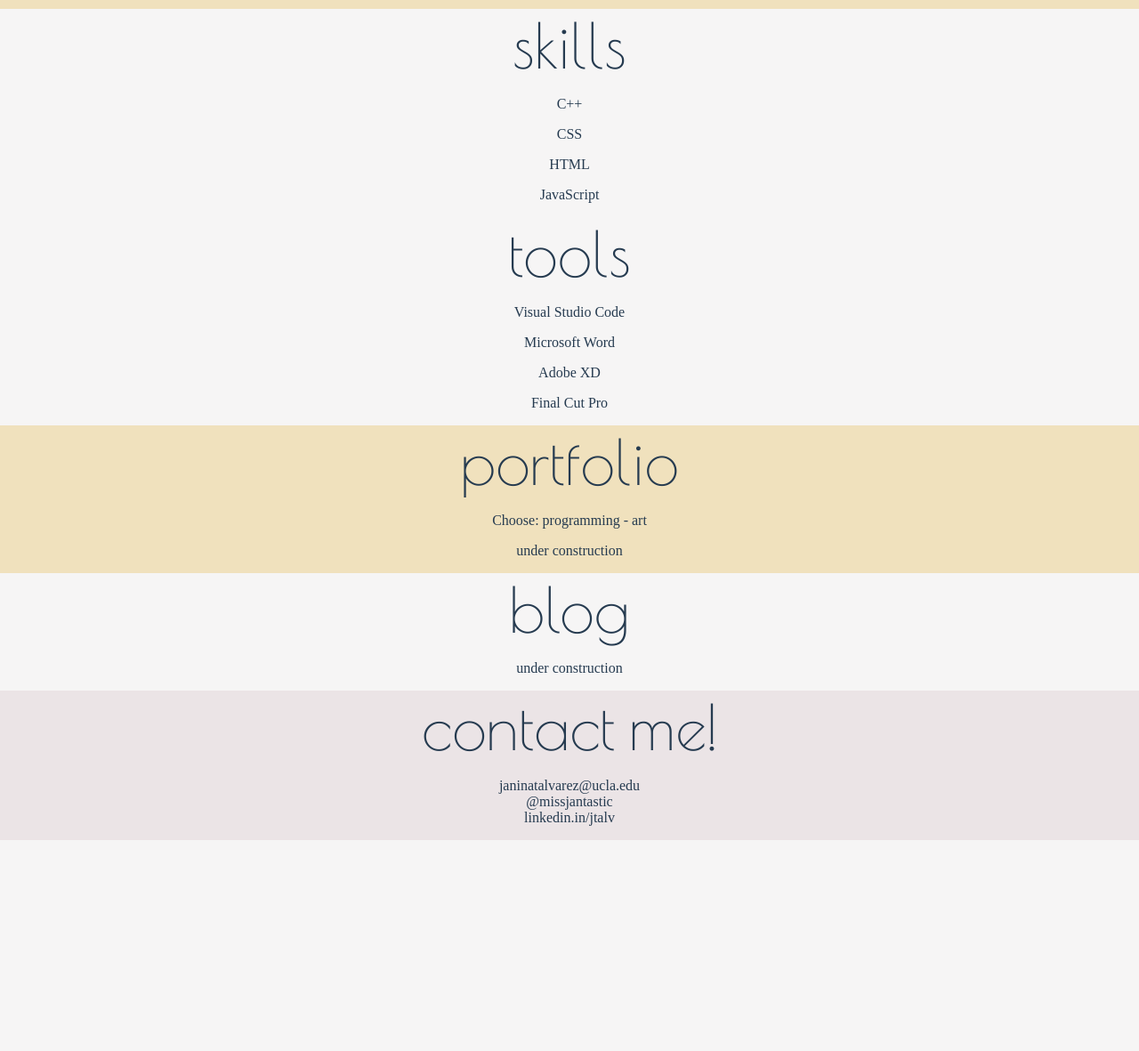
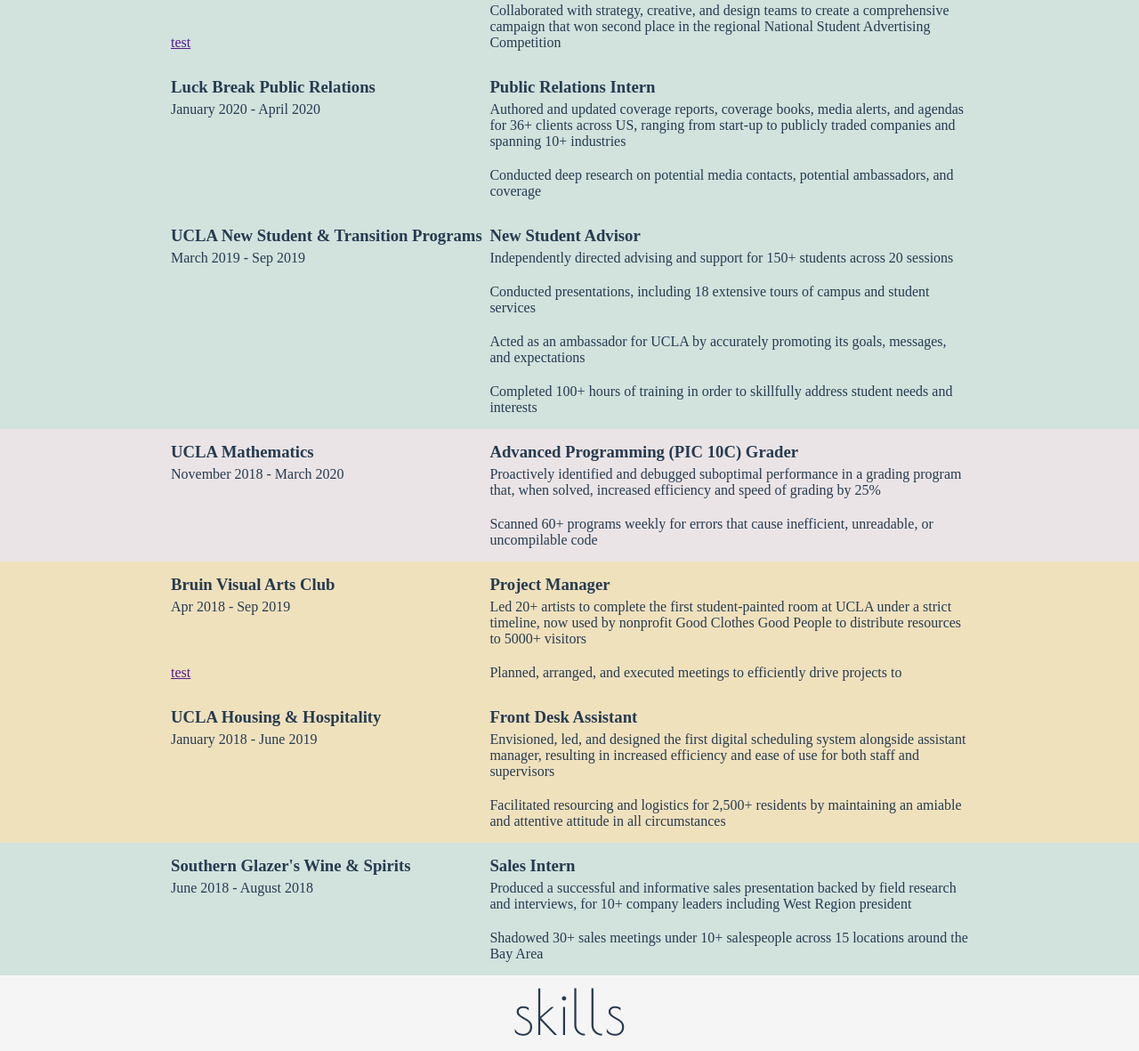
Before and after one commit to missjantastic/missjantastic.github.io, a plain HTML site: page index.html in a window 1280 px wide. Shown: the part 2077-3258 px from the top of the page at 89% size. Before the commit the page ends 3021 px from the top, so only its background shows below. Drawn offline with nearby package versions, Linux system fonts and the light colour scheme.

Commit message:
updated resume sections

```diff
--- a/index.html
+++ b/index.html
@@ -48,8 +48,6 @@
     <div id="experience">
         <h1>experience</h1>
         <h2>"Realize that everything connects to everything else" - Leonardo da Vinci</h2>
-        <p>Filter by: tech experience - communications & marketing experience - additional experience</p>
-
         <div class="techExp">
             <h3 class="resumeHead">Grey Syren Website</h3>
             <h3 class="resumeHead">Co-founder</h3>
@@ -57,6 +55,19 @@
             <p class="resumeContent">Leading the creation of a website coded in React, centered on educating millions of citizens on how to easily live a sustainable lifestyle</p>
             <a class="resumeLink" href="index.html">Grey Syren</a>
             <p class ="resumeContent">Spearheading the design of UI/UX in Adobe XD, including color palettes, typography and layout; influenced by use-cases predicted for five target market personas</p>
+        </div>
+
+        <div class="techExp">
+            <h3 class="resumeHead">Codeday Labs</h3>
+            <h3 class="resumeHead">Software Development Intern</h3>
+            <p class="resumeContent">July 2020 - August 2020</p>
+            <p class="resumeContent">Collaborated with a team of developers to design, code, and build a cross-platform application that reminds a user to keep in touch with any given contact via push notifications</p>
+            <div></div>
+            <p class="resumeContent">Designed the application styling, including color palette, contact list, and app logo</p>
+            <div></div>
+            <p class="resumeContent">Programmed the functionality for contact entry and page navigation within the application using MS Visual Studio Code, taking into account UX best practices</p>
+            <a class="resumeLink" href="index.html">link</a>
+            <p class="resumeContent">Created, directed, and edited demo videos and slides covering the app’s use cases, architecture, and structure</p>
         </div>
 
         <div class="commExp">
@@ -79,6 +90,37 @@
             <p class="resumeContent">Collaborated with strategy, creative, and design teams to create a comprehensive campaign that won second place in the regional National Student Advertising Competition</p>
         </div>
 
+        <div class="commExp">
+            <h3 class="resumeHead">Luck Break Public Relations</h3>
+            <h3 class="resumeHead">Public Relations Intern</h3>
+            <p class="resumeContent">January 2020 - April 2020</p>
+            <p class="resumeContent">Authored and updated coverage reports, coverage books, media alerts, and agendas for 36+ clients across US, ranging from start-up to publicly traded companies and spanning 10+ industries</p>
+            <div></div>
+            <p class="resumeContent">Conducted deep research on potential media contacts, potential ambassadors, and coverage</p>
+       </div>
+
+       <div class= "commExp">
+            <h3 class ="resumeHead">UCLA New Student & Transition Programs</h3>
+            <h3 class ="resumeHead">New Student Advisor</h3>
+            <p class="resumeContent">March 2019 - Sep 2019</p>
+            <p class="resumeContent">Independently directed advising and support for 150+ students across 20 sessions</p>
+            <div></div>
+            <p class="resumeContent">Conducted presentations, including 18 extensive tours of campus and student services</p>
+            <div></div>
+            <p class="resumeContent">Acted as an ambassador for UCLA by accurately promoting its goals, messages, and expectations</p>
+            <div></div>
+            <p class="resumeContent">Completed 100+ hours of training in order to skillfully address student needs and interests</p>
+        </div>
+
+        <div class="techExp">
+            <h3 class="resumeHead">UCLA Mathematics</h3>
+            <h3 class="resumeHead">Advanced Programming (PIC 10C) Grader</h3>
+            <p class="resumeContent">November 2018 - March 2020</p>
+            <p class="resumeContent">Proactively identified and debugged suboptimal performance in a grading program that, when solved, increased efficiency and speed of grading by 25%</p>
+            <div></div>
+            <p class ="resumeContent">Scanned 60+ programs weekly for errors that cause inefficient, unreadable, or uncompilable code</p>
+        </div>
+
         <div class= "otherExp">
             <h3 class ="resumeHead">Bruin Visual Arts Club</h3>
             <h3 class ="resumeHead">Project Manager</h3>
@@ -86,6 +128,24 @@
             <p class="resumeContent">Led 20+ artists to complete the first student-painted room at UCLA under a strict timeline, now used by nonprofit Good Clothes Good People to distribute resources to 5000+ visitors </p>
             <a class="resumeLink" href="">test</a>
             <p class="resumeContent">Planned, arranged, and executed meetings to efficiently drive projects to </p>
+        </div>
+
+        <div class= "otherExp">
+            <h3 class ="resumeHead">UCLA Housing & Hospitality</h3>
+            <h3 class ="resumeHead">Front Desk Assistant</h3>
+            <p class="resumeContent">January 2018 - June 2019</p>
+            <p class="resumeContent">Envisioned, led, and designed the first digital scheduling system alongside assistant manager, resulting in increased efficiency and ease of use for both staff and supervisors</p>
+            <div></div>
+            <p class="resumeContent">Facilitated resourcing and logistics for 2,500+ residents by maintaining an amiable and attentive attitude in all circumstances</p>
+        </div>
+
+        <div class= "commExp">
+            <h3 class ="resumeHead">Southern Glazer's Wine & Spirits</h3>
+            <h3 class ="resumeHead">Sales Intern</h3>
+            <p class="resumeContent">June 2018 - August 2018</p>
+            <p class="resumeContent">Produced a successful and informative sales presentation backed by field research and interviews, for 10+ company leaders including West Region president</p>
+            <div></div>
+            <p class="resumeContent">Shadowed 30+ sales meetings under 10+ salespeople across 15 locations around the Bay Area</p>
         </div>
 
     </div>
```
